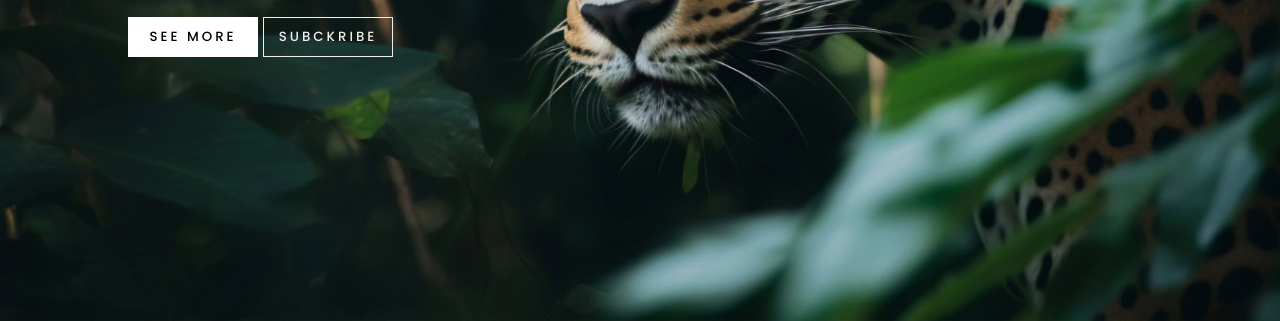
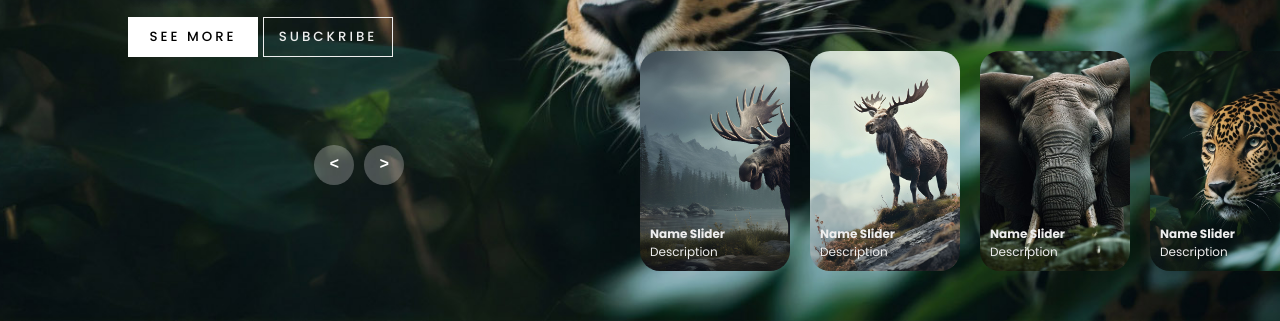
Before and after one commit to Rom-Freedom/Animal-Slider-Website, a plain HTML site: page index.html in a window 1280 px wide. Shown: the part 579-900 px from the top of the page. Drawn offline with Linux system fonts and the light colour scheme.

Commit message:
create slider section

```diff
--- a/css/style.css
+++ b/css/style.css
@@ -104,3 +104,63 @@ header a:not(:last-child) {
     border: 1px solid #f1683a;
     transform: translateX(5px);
 }
+
+/* THUMBNAIL */
+.thumbnail {
+    position: absolute;
+    bottom: 50px;
+    left: 50%;
+    width: max-content;
+    z-index: 100;
+    display: flex;
+    gap: 20px;
+}
+.thumbnail .item {
+    width: 150px;
+    height: 220px;
+    flex-shrink: 0;
+    position: relative;
+}
+.thumbnail .item img {
+    width: 100%;
+    height: 100%;
+    object-fit: cover;
+    border-radius: 20px;
+}
+.thumbnail .item .content {
+    position: absolute;
+    bottom: 10px;
+    left: 10px;
+    right: 10px;
+}
+.thumbnail .item .content .title {
+    font-weight: bold;
+}
+
+/* arrows */
+.arrows {
+    position: absolute;
+    top: 78%;
+    right: 52%;
+    width: 300px;
+    max-width: 30%;
+    display: flex;
+    gap: 10px;
+    align-items: center;
+}
+.arrows button {
+    width: 40px;
+    height: 40px;
+    border-radius: 50%;
+    border: none;
+    background-color: #eee4;
+    font-family: monospace;
+    color: #fff;
+    font-weight: bold;
+    font-size: large;
+    transition: .5s ease;
+}
+.arrows button:hover {
+    background-color: #eee;
+    color: #555;
+}
--- a/index.html
+++ b/index.html
@@ -1,10 +1,10 @@
 <!DOCTYPE html>
 <html lang="en">
   <head>
-    <meta charset="UTF-8">
-    <meta name="viewport" content="width=device-width, initial-scale=1.0">
+    <meta charset="UTF-8" />
+    <meta name="viewport" content="width=device-width, initial-scale=1.0" />
     <title>Animal Slider</title>
-    <link rel="stylesheet" href="css/style.css">
+    <link rel="stylesheet" href="css/style.css" />
   </head>
   <body>
     <header>
@@ -17,16 +17,18 @@
 
     <div class="carousel">
       <div class="list">
-
         <!-- First Item -->
         <div class="item">
-                <img src="img/img1.jpg" alt="1-img">
+          <img src="img/img1.jpg" alt="1-img" />
           <div class="content">
             <div class="author">Ivanov</div>
             <div class="title">DESIGN SLIDER</div>
             <div class="topic">ANIMAL</div>
             <div class="desc">
-                        Lorem ipsum, dolor sit amet consectetur adipisicing elit. Unde fuga amet voluptatibus, culpa voluptas vitae blanditiis dicta, quia incidunt nisi ipsam officia earum accusamus reiciendis dignissimos rerum? Consectetur, dicta inventore.
+              Lorem ipsum, dolor sit amet consectetur adipisicing elit. Unde
+              fuga amet voluptatibus, culpa voluptas vitae blanditiis dicta,
+              quia incidunt nisi ipsam officia earum accusamus reiciendis
+              dignissimos rerum? Consectetur, dicta inventore.
             </div>
             <div class="buttons">
               <button>SEE MORE</button>
@@ -37,13 +39,16 @@
 
         <!-- Second Item -->
         <div class="item">
-                <img src="img/img2.jpg" alt="2-img">
+          <img src="img/img2.jpg" alt="2-img" />
           <div class="content">
             <div class="author">Ivanov</div>
             <div class="title">DESIGN SLIDER</div>
             <div class="topic">ANIMAL</div>
             <div class="desc">
-                        Lorem ipsum, dolor sit amet consectetur adipisicing elit. Unde fuga amet voluptatibus, culpa voluptas vitae blanditiis dicta, quia incidunt nisi ipsam officia earum accusamus reiciendis dignissimos rerum? Consectetur, dicta inventore.
+              Lorem ipsum, dolor sit amet consectetur adipisicing elit. Unde
+              fuga amet voluptatibus, culpa voluptas vitae blanditiis dicta,
+              quia incidunt nisi ipsam officia earum accusamus reiciendis
+              dignissimos rerum? Consectetur, dicta inventore.
             </div>
             <div class="buttons">
               <button>SEE MORE</button>
@@ -54,13 +59,16 @@
 
         <!-- Third Item -->
         <div class="item">
-                <img src="img/img3.jpg" alt="3-img">
+          <img src="img/img3.jpg" alt="3-img" />
           <div class="content">
             <div class="author">Ivanov</div>
             <div class="title">DESIGN SLIDER</div>
             <div class="topic">ANIMAL</div>
             <div class="desc">
-                        Lorem ipsum, dolor sit amet consectetur adipisicing elit. Unde fuga amet voluptatibus, culpa voluptas vitae blanditiis dicta, quia incidunt nisi ipsam officia earum accusamus reiciendis dignissimos rerum? Consectetur, dicta inventore.
+              Lorem ipsum, dolor sit amet consectetur adipisicing elit. Unde
+              fuga amet voluptatibus, culpa voluptas vitae blanditiis dicta,
+              quia incidunt nisi ipsam officia earum accusamus reiciendis
+              dignissimos rerum? Consectetur, dicta inventore.
             </div>
             <div class="buttons">
               <button>SEE MORE</button>
@@ -71,13 +79,16 @@
 
         <!-- Fourth Item -->
         <div class="item">
-                <img src="img/img4.jpg" alt="4-img">
+          <img src="img/img4.jpg" alt="4-img" />
           <div class="content">
             <div class="author">Ivanov</div>
             <div class="title">DESIGN SLIDER</div>
             <div class="topic">ANIMAL</div>
             <div class="desc">
-                        Lorem ipsum, dolor sit amet consectetur adipisicing elit. Unde fuga amet voluptatibus, culpa voluptas vitae blanditiis dicta, quia incidunt nisi ipsam officia earum accusamus reiciendis dignissimos rerum? Consectetur, dicta inventore.
+              Lorem ipsum, dolor sit amet consectetur adipisicing elit. Unde
+              fuga amet voluptatibus, culpa voluptas vitae blanditiis dicta,
+              quia incidunt nisi ipsam officia earum accusamus reiciendis
+              dignissimos rerum? Consectetur, dicta inventore.
             </div>
             <div class="buttons">
               <button>SEE MORE</button>
@@ -86,6 +97,51 @@
           </div>
         </div>
       </div>
+
+      <!-- ThumbNail -->
+      <div class="thumbnail">
+        <!-- First -->
+        <div class="item">
+          <img src="img/img1.jpg" alt="img-1" />
+          <div class="content">
+            <div class="title">Name Slider</div>
+            <div class="desc">Description</div>
+          </div>
+        </div>
+
+        <!-- Second -->
+        <div class="item">
+          <img src="img/img2.jpg" alt="img-2" />
+          <div class="content">
+            <div class="title">Name Slider</div>
+            <div class="desc">Description</div>
+          </div>
+        </div>
+
+        <!-- Third -->
+        <div class="item">
+          <img src="img/img3.jpg" alt="img-3" />
+          <div class="content">
+            <div class="title">Name Slider</div>
+            <div class="desc">Description</div>
+          </div>
+        </div>
+
+        <!-- Fourth -->
+        <div class="item">
+          <img src="img/img4.jpg" alt="img-4" />
+          <div class="content">
+            <div class="title">Name Slider</div>
+            <div class="desc">Description</div>
+          </div>
+        </div>
+      </div>
+
+      <!-- Arrows -->
+      <div class="arrows">
+        <button id="prev"><</button>
+        <button id="next">></button>
+      </div>
     </div>
 
     <script src="js/script.js"></script>
```
Lines whose indentation alone changed are shown as unchanged.
